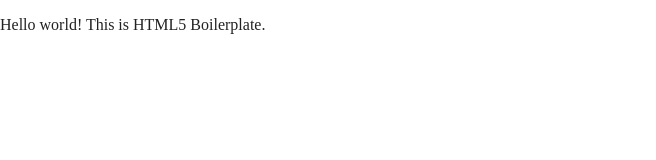
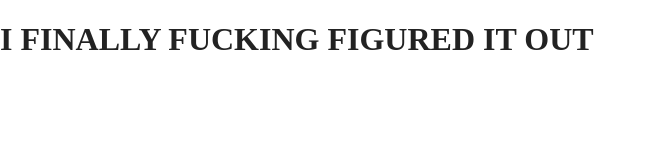
Before and after one commit to drewstep/drewdidthis.github.io, a website built with Parcel: page index.html in a window 1280 px wide. Shown: the whole page, without its empty margins (0-656 px from the left). Built offline with nearby package versions, Linux system fonts and the light colour scheme.

Commit message:
update index.html
Finally remembered where to edit content!!

```diff
--- a/index.html
+++ b/index.html
@@ -25,7 +25,7 @@
 <body>
 
   <!-- Add your site or application content here -->
-  <p>Hello world! This is HTML5 Boilerplate.</p>
+  <h1>I FINALLY FUCKING FIGURED IT OUT</h1>
   <script src="js/vendor/modernizr-3.11.2.min.js"></script>
   <script src="js/plugins.js"></script>
   <script src="js/main.js"></script>
```
